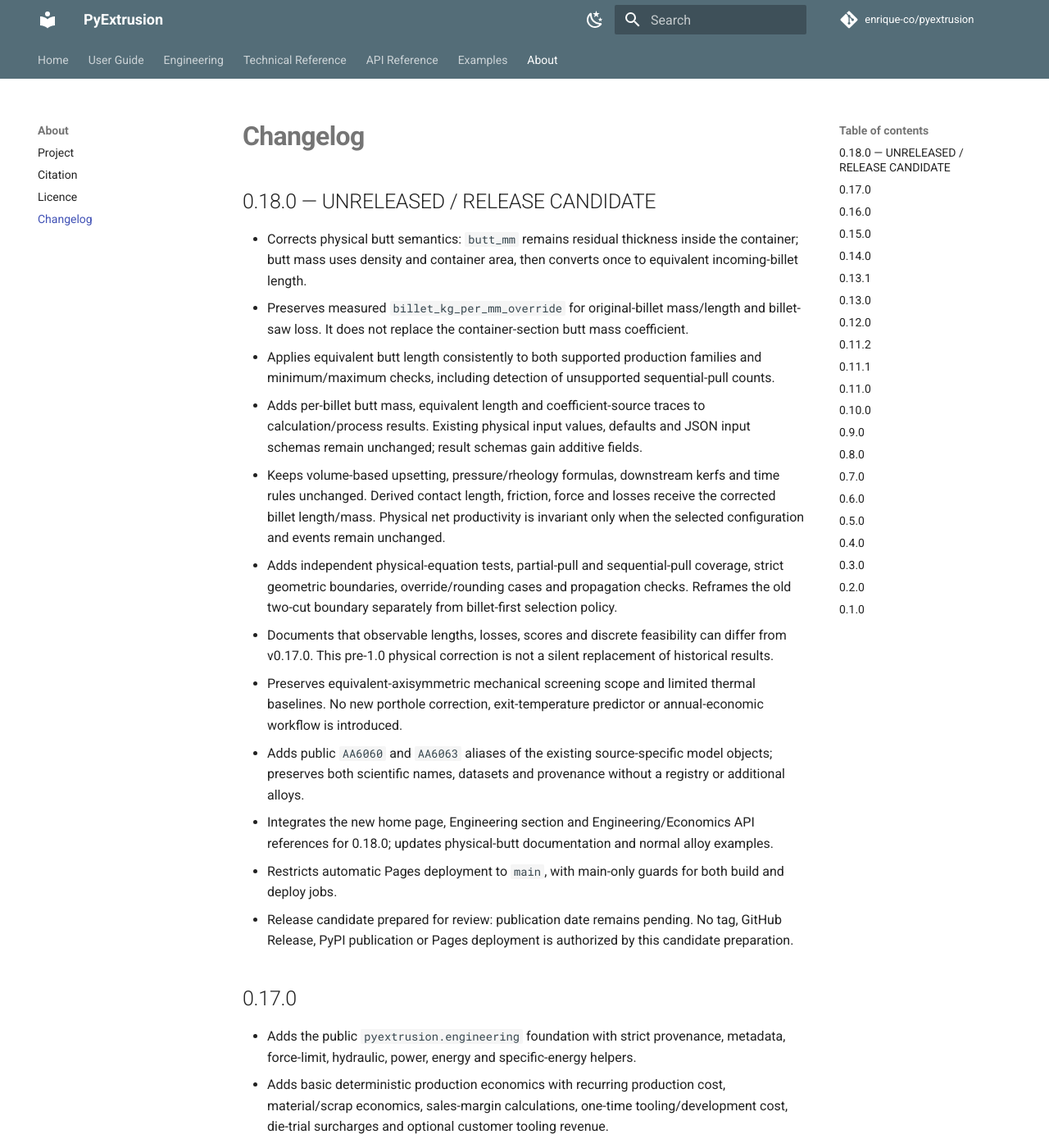
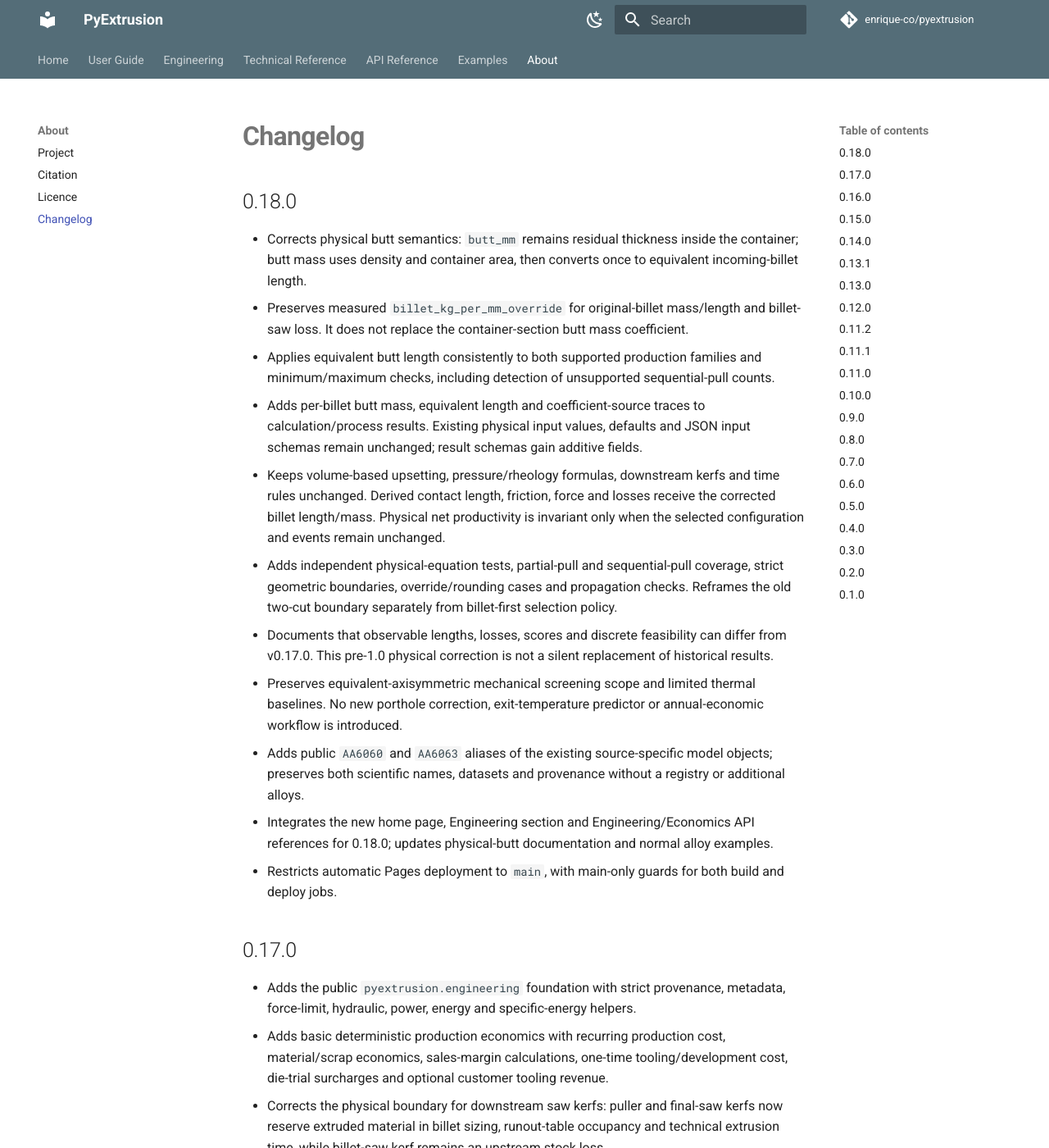
Before and after one commit to enrique-co/pyextrusion, an MkDocs documentation site: the page built from docs/about/changelog.md, in a window 1280 px wide and 1400 px high. Shown: the whole window at 82% size. Built offline with MkDocs 1.6.1 and Material for MkDocs 9.7.7, drawn with Linux system fonts in a browser that asks for light colours; comment, search, counter and statistics services are not loaded.

Commit message:
Sync public changelog for 0.18.0

```diff
--- a/docs/about/changelog.md
+++ b/docs/about/changelog.md
@@ -1,6 +1,6 @@
 # Changelog
 
-## 0.18.0 — UNRELEASED / RELEASE CANDIDATE
+## 0.18.0
 
 - Corrects physical butt semantics: `butt_mm` remains residual thickness inside the container; butt mass uses density and container area, then converts once to equivalent incoming-billet length.
 - Preserves measured `billet_kg_per_mm_override` for original-billet mass/length and billet-saw loss. It does not replace the container-section butt mass coefficient.
@@ -13,7 +13,6 @@
 - Adds public `AA6060` and `AA6063` aliases of the existing source-specific model objects; preserves both scientific names, datasets and provenance without a registry or additional alloys.
 - Integrates the new home page, Engineering section and Engineering/Economics API references for 0.18.0; updates physical-butt documentation and normal alloy examples.
 - Restricts automatic Pages deployment to `main`, with main-only guards for both build and deploy jobs.
-- Release candidate prepared for review: publication date remains pending. No tag, GitHub Release, PyPI publication or Pages deployment is authorized by this candidate preparation.
 
 ## 0.17.0
 
```
